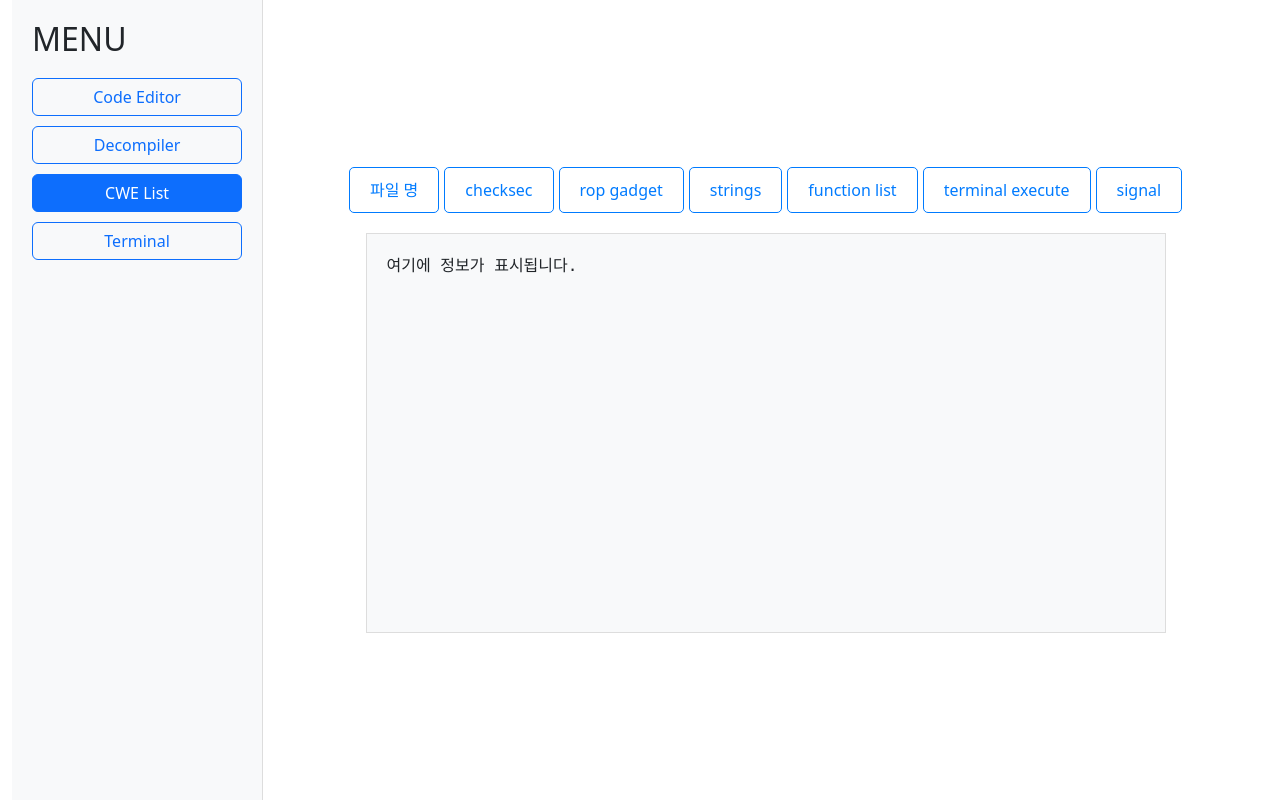
After one commit to yuhano/easy-pwntools, a Flask app: template easy_pwntools/templates/cwe_list.html in a window 1280 px wide. The commit adds this page. Run offline with Flask 3, Linux system fonts and the light colour scheme; the template is opened without the code that fills it, so the values that code supplies are empty.

Commit message:
change file

```diff
--- a/easy-pwntools/__init__.py
+++ b/easy_pwntools/__init__.py
@@ -7,7 +7,7 @@ def create_app():
 
     os.makedirs(app.config['UPLOAD_PATH'], exist_ok=True)
 
-    from .views import main_views
-    app.register_blueprint(main_views.bp)
+    from .routes import routes_list
+    routes_list(app)
 
     return app
--- /dev/null
+++ b/easy_pwntools/routes.py
@@ -0,0 +1,5 @@
+from .controllers import main_controllers
+
+def routes_list(app):
+    app.register_blueprint(main_controllers.bp)
+    return app
--- /dev/null
+++ b/easy_pwntools/templates/cwe_list.html
@@ -0,0 +1,180 @@
+<!DOCTYPE html>
+<html lang="ko">
+
+<head>
+    <meta charset="UTF-8">
+    <meta name="viewport" content="width=device-width, initial-scale=1.0">
+    <title>CWE List</title>
+    <link href="https://cdn.jsdelivr.net/npm/bootstrap@5.3.0/dist/css/bootstrap.min.css" rel="stylesheet">
+    <style>
+        .container-fluid {
+            height: 100vh;
+            display: flex;
+        }
+
+        .menu {
+            width: 20%;
+            background-color: #f8f9fa;
+            padding: 20px;
+            display: flex;
+            flex-direction: column;
+            align-items: start;
+            border-right: 1px solid #ddd;
+        }
+
+        .menu h2 {
+            margin-bottom: 20px;
+        }
+
+        .menu a {
+            margin-bottom: 10px;
+            width: 100%;
+            text-align: center;
+        }
+
+        .menu .btn {
+            width: 100%;
+        }
+
+        .content {
+    width: 80%;
+    display: flex;
+    flex-direction: column;
+    align-items: center;
+    justify-content: center;
+    padding: 20px;
+    height: 100vh; /* 컨테이너 전체 높이 유지 */
+}
+
+.toggle-buttons {
+    display: flex;
+    flex-wrap: wrap;
+    gap: 5px; /* 버튼 간격 조정 */
+    margin-bottom: 20px;
+    margin-top: 0px; /* 위로 밀려 올라가지 않도록 설정 */
+}
+
+.toggle-buttons button {
+    padding: 10px 20px;
+    border: 1px solid #007bff;
+    background-color: white;
+    color: #007bff;
+    cursor: pointer;
+    border-radius: 5px;
+}
+
+.toggle-buttons button.active {
+    background-color: #007bff;
+    color: white;
+}
+
+.info-box {
+    width: 100%;
+    max-width: 800px;
+    min-height: 300px; /* 최소 높이 지정 */
+    max-height: 400px; /* 고정된 높이 설정 */
+    padding: 20px;
+    border: 1px solid #ddd;
+    text-align: left;
+    background-color: #f8f9fa;
+    overflow-y: auto; /* 내용이 많으면 스크롤 */
+    white-space: pre-wrap;
+    font-family: monospace;
+    flex-grow: 1; /* 버튼과 함께 위치가 변하지 않도록 설정 */
+}
+
+    </style>
+    <script>
+        function showInfo(button, infoText) {
+            document.querySelectorAll('.toggle-buttons button').forEach(btn => {
+                btn.classList.remove('active');
+            });
+
+            button.classList.add('active');
+
+            if (button.innerText === '파일 명') {
+                const uploadedFileName = localStorage.getItem('uploadedFileName');
+                document.getElementById('info-box').innerText = uploadedFileName ? uploadedFileName : '업로드된 파일 없음';
+            }
+            else if (button.innerText === 'checksec') {
+                const uploadedFileName = localStorage.getItem('uploadedFileName');  // 파일명 가져오기
+
+
+
+                if (!uploadedFileName) {
+                    document.getElementById('info-box').innerText = '업로드된 파일 없음';
+                    return;
+                }
+
+                fetch(`http://localhost:5000/checksec?filename=${encodeURIComponent(uploadedFileName)}`)
+                    .then(response => response.json())
+                    .then(data => {
+                        document.getElementById('info-box').innerText = data.stdout || '출력 데이터 없음';
+                    })
+                    .catch(error => {
+                        console.error('checksec 실행 중 오류 발생:', error);
+                        document.getElementById('info-box').innerText = 'checksec 실행 오류';
+                    });
+            }
+            else if (button.innerText === 'strings') {
+                const uploadedFileName = localStorage.getItem('uploadedFileName');  // 파일명 가져오기
+
+                if (!uploadedFileName) {
+                    document.getElementById('info-box').innerText = '❌ 업로드된 파일 없음';
+                    return;
+                }
+
+                console.log(`✅ strings 파일 읽기 요청: ${uploadedFileName}.strings`);  // 디버깅 추가
+
+                fetch(`http://localhost:5000/read_strings?filename=${encodeURIComponent(uploadedFileName)}`)
+                    .then(response => response.json())
+                    .then(data => {
+                        console.log(`✅ 서버 응답 데이터:`, data);  // 서버 응답 확인
+
+                        if (data.stdout && data.stdout.trim() !== "") {
+                            document.getElementById('info-box').innerText = data.stdout;
+                        } else {
+                            document.getElementById('info-box').innerText = "❌ .strings 파일이 비어 있음!";
+                        }
+                    })
+                    .catch(error => {
+                        console.error('❌ .strings 파일 읽기 중 오류 발생:', error);
+                        document.getElementById('info-box').innerText = '❌ .strings 파일 읽기 오류';
+                    });
+            }
+
+
+
+            else {
+                document.getElementById('info-box').innerText = infoText;
+            }
+        }
+
+    </script>
+</head>
+
+<body>
+    <div class="container-fluid">
+        <div class="menu">
+            <h2 onclick="location.href='real_main.html'" style="cursor: pointer;">MENU</h2>
+            <a href="code_editor.html" class="btn btn-outline-primary w-100">Code Editor</a>
+            <a href="decompiler.html" class="btn btn-outline-primary w-100">Decompiler</a>
+            <a href="cwe_list.html" class="btn btn-outline-primary w-100 active">CWE List</a>
+            <a href="terminal.html" class="btn btn-outline-primary w-100">Terminal</a>
+        </div>
+        <div class="content">
+            <div class="toggle-buttons">
+                <button onclick="showInfo(this, '파일 정보 불러오는중...')">파일 명</button>
+                <button onclick="showInfo(this, '정보 B')">checksec</button>
+                <button onclick="showInfo(this, '정보 C')">rop gadget</button>
+                <button onclick="showInfo(this, '정보 D')">strings</button>
+                <button onclick="showInfo(this, '정보 E')">function list</button>
+                <button onclick="showInfo(this, '정보 F')">terminal execute</button>
+                <button onclick="showInfo(this, '정보 G')">signal</button>
+            </div>
+            <div id="info-box" class="info-box">여기에 정보가 표시됩니다.</div>
+        </div>
+    </div>
+</body>
+
+</html>
--- a/easy-pwntools/templates/detail.html
+++ b/easy_pwntools/templates/details.html
@@ -71,7 +71,7 @@
 
             // URL 파라미터로 데이터 전달
             const queryString = new URLSearchParams(formData).toString();
-            window.location.href = `main?${queryString}`;
+            window.location.href = `main.html?${queryString}`;
         });
     </script>
 </body>
--- a/easy-pwntools/templates/main.html
+++ b/easy_pwntools/templates/main.html
@@ -11,8 +11,8 @@
         <h2 class="mb-4">입력된 값 확인</h2>
         <div id="output"></div>
         <div class="d-flex justify-content-between mt-3">
-            <a href="detail" class="btn btn-secondary">다시 입력하기</a>
-            <a href="real_main" class="btn btn-primary">계속</a> <!-- 추가된 코드 -->
+            <a href="detail.html" class="btn btn-secondary">다시 입력하기</a>
+            <a href="menu.html" class="btn btn-primary">계속</a>
         </div>
     </div>
 
```
Also changed, not shown: easy-pwntools/templates/terminal.html (deleted, +0 -55 lines), easy-pwntools/views/main_views.py (deleted, +0 -46 lines), easy_pwntools/controllers/main_controllers.py (added, +30 -0 lines), easy_pwntools/services/main_services.py (added, +22 -0 lines), easy_pwntools/templates/code_editor.html (renamed from easy-pwntools/templates/code_editor.html, +9 -5 lines), easy_pwntools/templates/decompiler.html (renamed from easy-pwntools/templates/decompiler.html, +5 -5 lines), easy_pwntools/templates/maybe_main.html (added, +47 -0 lines), easy_pwntools/templates/menu.html (renamed from easy-pwntools/templates/cwe_list.html, +4 -4 lines), easy_pwntools/templates/terminal.html (renamed from easy-pwntools/templates/real_main.html, +5 -5 lines), easy_pwntools/templates/upload.html (renamed from easy-pwntools/templates/upload.html, +0 -9 lines), easy_pwntools/controllers/__init__.py (added), easy_pwntools/forms.py (added), easy_pwntools/services/__init__.py (added), 1 other file.
